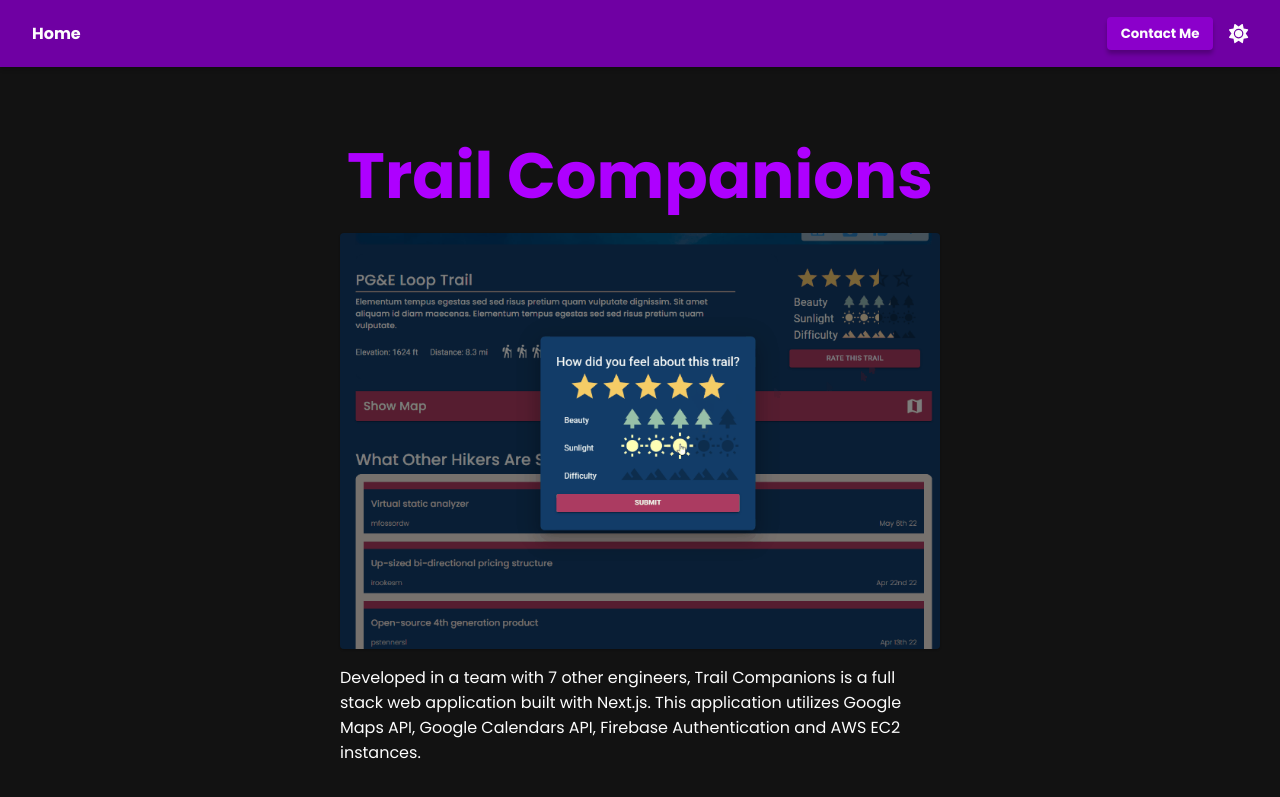
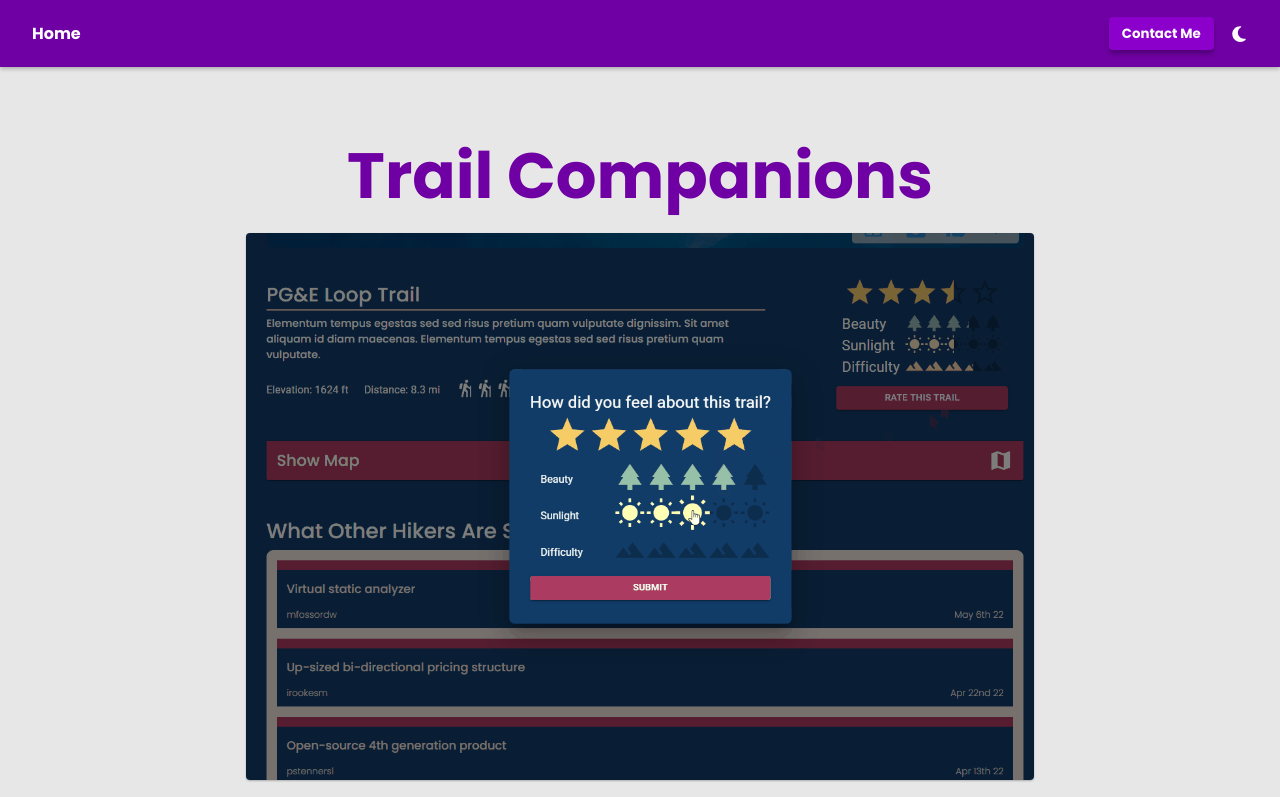
Before and after one commit to knissley/knissley.github.io, a React (Create React App) app: page /portfolio/projects/1 in a window 1280 px wide. Shown: the top 797 px of the page. Built offline with nearby package versions, Linux system fonts and the light colour scheme.

Commit message:
Default to light mode, add clearer definitions on sections, update dogmeetdog photo

```diff
--- a/src/App.tsx
+++ b/src/App.tsx
@@ -10,7 +10,7 @@ import ProjectPage from './Projects/ProjectPage';
 interface Props {}
 
 const App:FC<Props> = () => {
-  const [theme, setTheme] = useState('dark');
+  const [theme, setTheme] = useState('light');
 
   return (
     <div className={`app ${theme}`}>
--- a/src/Navigation/NavHeader.css
+++ b/src/Navigation/NavHeader.css
@@ -64,8 +64,17 @@
   color: #FDFDFD;
 }
 
+.theme-toggle-container {
+  height: 18px;
+  width: 18px;
+  display: flex;
+  justify-content: center;
+  align-items: center;
+}
+
 .theme-toggle-btn {
-  font-size: 1.2em;
+  height: 18px;
+  width: 18px;
   transition: all 175ms ease;
 }
 
@@ -95,6 +104,6 @@
 .header-btn-container {
   display: flex;
   align-items: center;
-  justify-content: center;
+  justify-content: space-between;
   gap: 1em;
 }
--- a/src/Navigation/NavHeader.tsx
+++ b/src/Navigation/NavHeader.tsx
@@ -47,9 +47,9 @@ const NavHeader:FC<Props> = ({theme, setTheme, projectPage}) => {
           <button className='btn header-contact-btn'><a href='mailto:knissley97@gmail.com'>Contact Me</a></button>
           {
             theme === 'light' ?
-              <FontAwesomeIcon className='theme-toggle-btn' onClick={handleClick} icon={faMoon} />
+              <div className='theme-toggle-container'><FontAwesomeIcon className='theme-toggle-btn' onClick={handleClick} icon={faMoon} /></div>
             :
-              <FontAwesomeIcon className='theme-toggle-btn' onClick={handleClick} icon={faSun} />
+              <div className='theme-toggle-container'><FontAwesomeIcon className='theme-toggle-btn' onClick={handleClick} icon={faSun} /></div>
           }
         </div>
       </div>
--- a/src/Projects/ProjectPage.css
+++ b/src/Projects/ProjectPage.css
@@ -33,13 +33,14 @@
 
 .project-image {
   height: 100%;
+  max-height: 600px;
   border-radius: 4px;
   box-shadow: 0px 1px 2px rgba(0,0,0, .25);
   object-fit: cover;
 }
 
-.project-image.landscape {
-  width: 100%;
+.project-image.portrait {
+  object-fit: contain;
 }
 
 .project-image-container {
@@ -48,6 +49,8 @@
   justify-content: center;
   width: 100%;
   max-width: 600px;
+  height: 100%;
+  max-height: 600px;
   border-radius: 4px;
 }
 
--- a/src/index.css
+++ b/src/index.css
@@ -45,3 +45,19 @@ h4,
 h5 {
   color: var(--theme-header-color);
 }
+
+h2 {
+  font-size: 2.5em;
+  position: relative;
+}
+
+h2::after {
+  content: '';
+  position: absolute;
+  height: 2px;
+  width: 120%;
+  background-color: var(--theme-accent-color);
+  bottom:-5px;
+  left: -20px;
+  opacity: .5;
+}
```
Also changed, not shown: src/assets/dog-meet-dog.png.
